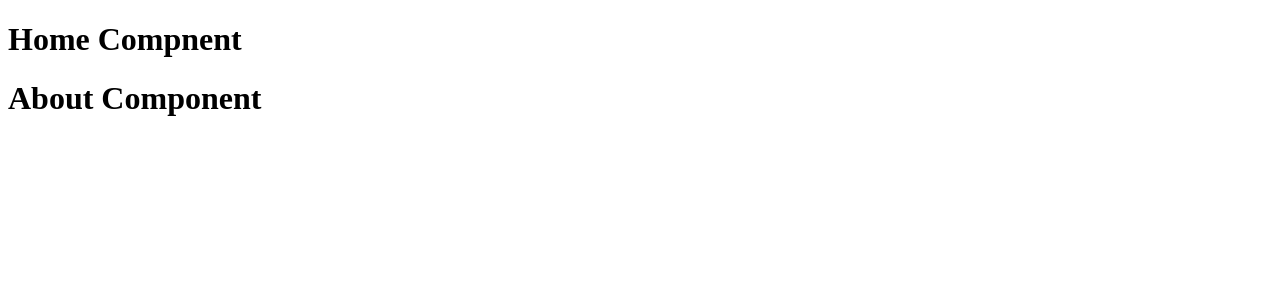
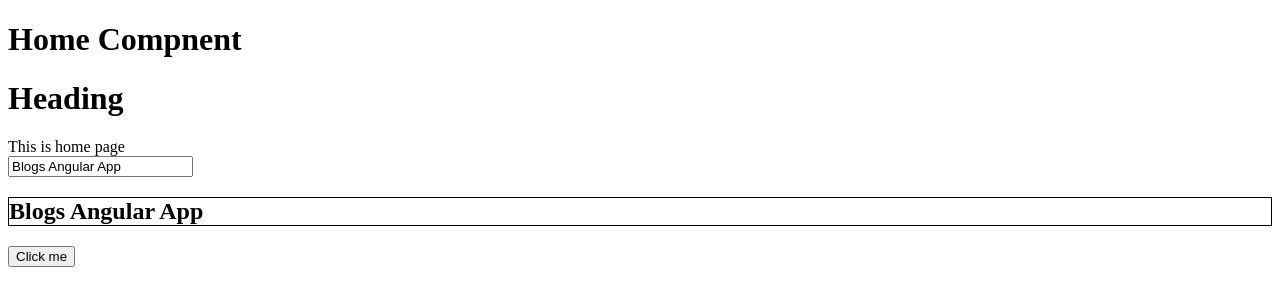
Before and after one commit to Mujib517/blogs.ui, an Angular app: page / in a window 1280 px wide. Shown: the top 306 px of the page. Built offline with nearby package versions, Linux system fonts and the light colour scheme.

Commit message:
Day3databinding

```diff
--- a/src/app/about/about.component.ts
+++ b/src/app/about/about.component.ts
@@ -2,6 +2,28 @@ import { Component, OnInit } from '@angular/core';
 
 @Component({
   selector: 'app-about',
-  template: '<h1>About Component</h1>',
+  template: `
+    <div>
+      <input type="text" [(ngModel)]="title"/>
+    </div>
+    <h2 [style.border]="apply?'1px solid black':'none'" >{{title}}</h2>
+
+    <button [disabled]="disable" (click)="onClick()">Click me</button>
+  `,
 })
-export class AboutComponent {}
+export class AboutComponent {
+  title: string = "Blogs Angular App";
+
+  disable: boolean = false;
+  apply:boolean=true;
+
+  getTitle(): string {
+    //update db
+    //modifiying resource
+    return this.title;
+  }
+
+  onClick() {
+    console.log("button clicked");
+  }
+}
--- /dev/null
+++ b/src/app/home/home.component.ts
@@ -0,0 +1,10 @@
+import { Component } from '@angular/core';
+
+@Component({
+    templateUrl: './home.html',
+    selector: 'app-home',
+    styles:[],
+    styleUrls:[],
+    providers:[]
+})
+export class HomeComponent { }
--- /dev/null
+++ b/src/app/home/home.html
@@ -0,0 +1,3 @@
+<h1>Home Compnent</h1>
+<h1>Heading</h1>
+<div>This is home page</div>
--- a/src/home/home.component.ts
+++ /dev/null
@@ -1,7 +0,0 @@
-import { Component } from '@angular/core';
-
-@Component({
-    template: '<h1>Home Compnent</h1>',
-    selector: 'app-home'
-})
-export class HomeComponent { }
--- a/src/styles.css
+++ b/src/styles.css
@@ -1 +1,4 @@
 /* You can add global styles to this file, and also import other style files */
+.red{
+    background-color:red;
+}
```
Also changed, not shown: src/app/app.module.ts (+5 -3 lines), 1 other file (tests, documents, lock files or other folders).
